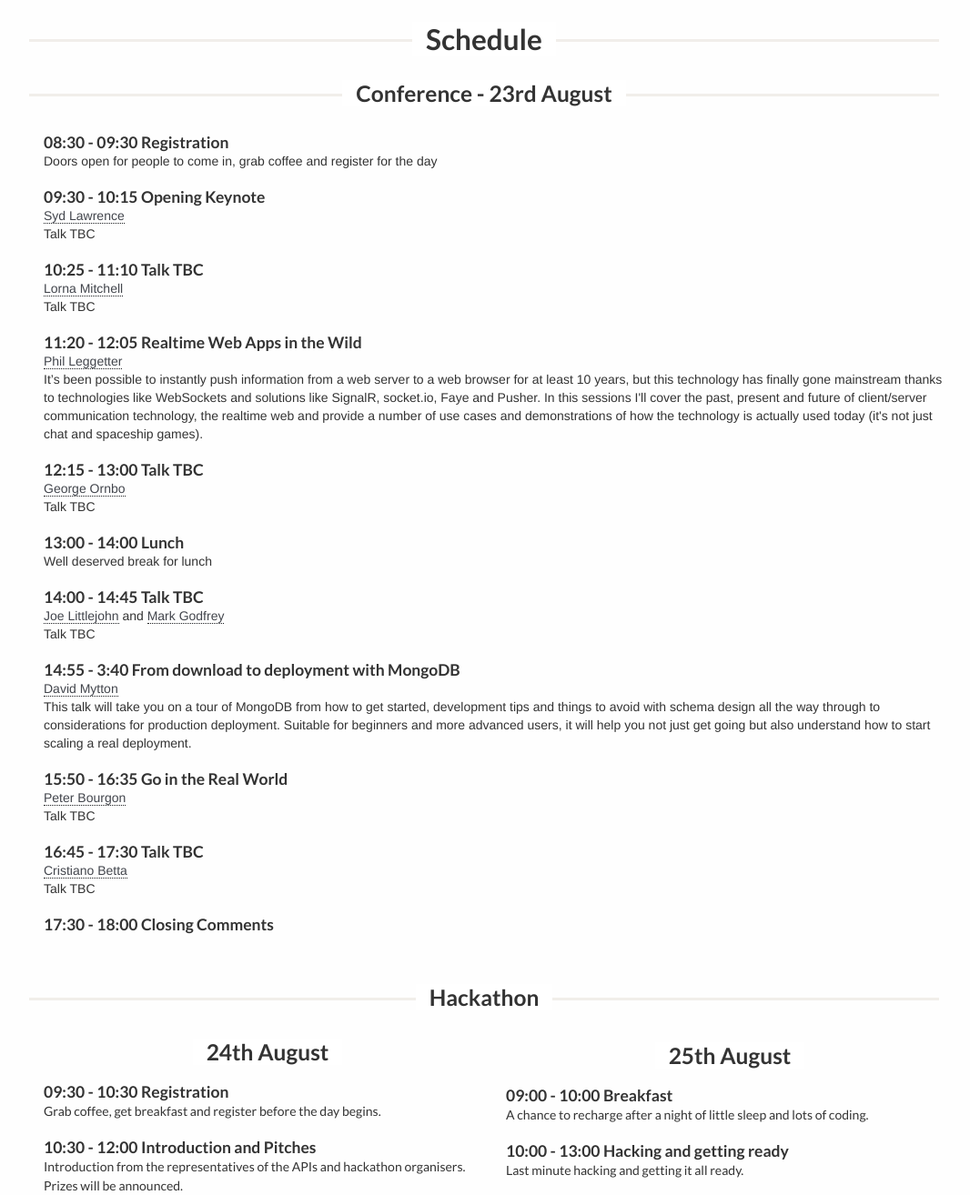
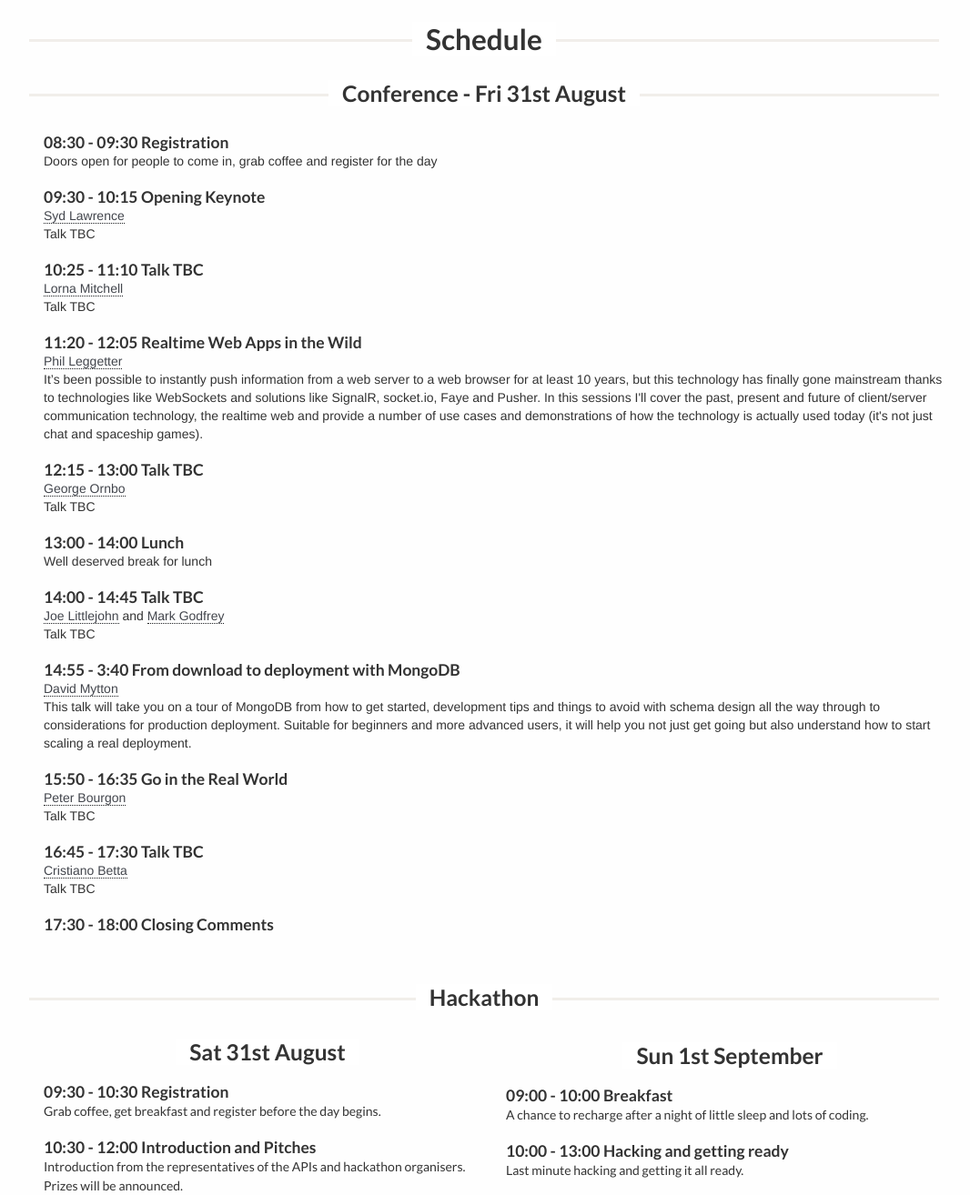
Before and after one commit to hackference/hackference-2013, a PHP site: page /schedule in a window 1280 px wide. Shown: the part 138-1452 px from the top of the page at 91% size, without its empty margins (108-1174 px from the left). Run offline with PHP 8.4, Linux system fonts and the light colour scheme; some libraries are stand-ins or nearby versions.

Commit message:
Correct the dates

```diff
--- a/schedule.php
+++ b/schedule.php
@@ -10,7 +10,7 @@
 
 			<div class="col span_10_of_10">
                 <div class="col span_10_of_10 sub_heading">
-                    <h3>Conference - 23rd August</h3>
+                    <h3>Conference - Fri 31st August</h3>
                     <span class="line"></span>
                 </div>
                 <div class="col span_10_of_10">
@@ -84,7 +84,7 @@
                 <div class="col span_5_of_10 speakerSingle">
 
                     <!--<div class="col span_10_of_10 sub_heading">-->
-                        <h3>24th August</h3>
+                        <h3>Sat 31st August</h3>
                         <ul class="schedule-list">
                             <li>
                                 <h4>09:30 - 10:30 Registration</h4>
@@ -115,7 +115,7 @@
                 <div class="col span_5_of_10 speakerSingle">
 
                     <div class="col span_10_of_10 sub_heading">
-                        <h3>25th August</h3>
+                        <h3>Sun 1st September</h3>
                         <ul class="schedule-list">
                             <li>
                                 <h4>09:00 - 10:00 Breakfast</h4>
```
